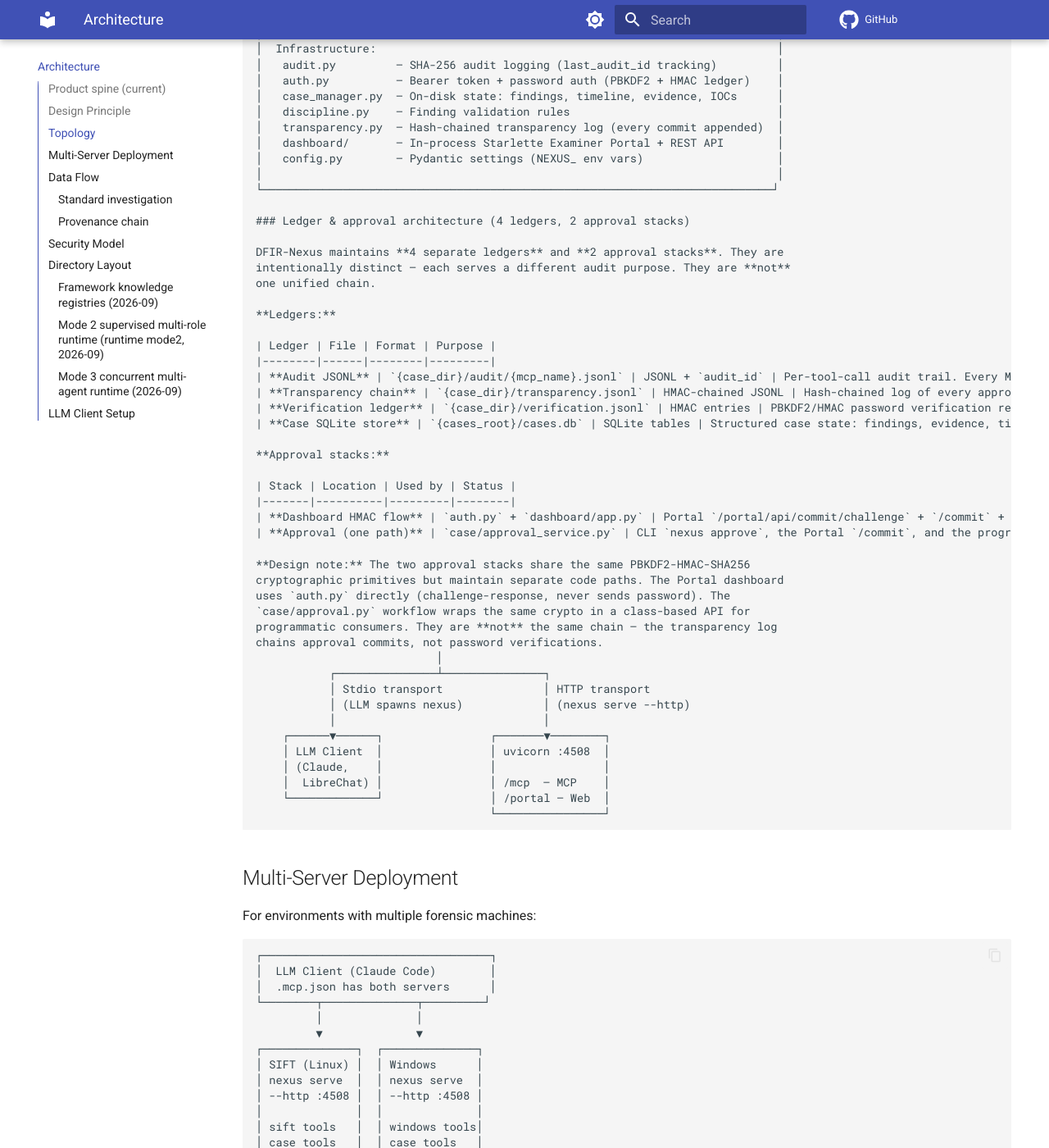
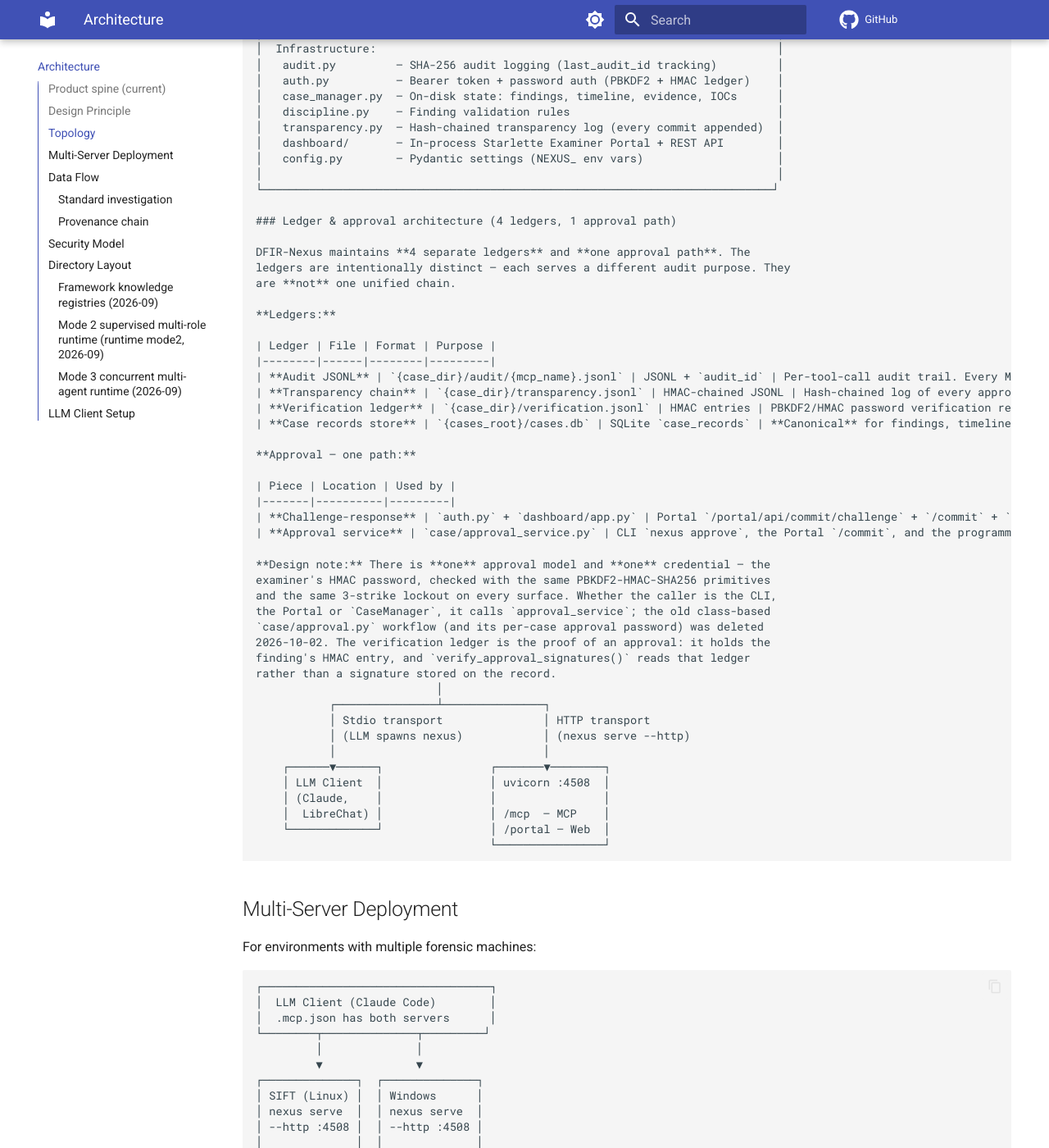
Before and after one commit to Ganron007/DFIR-Nexus, an MkDocs documentation site: the page built from Docs/ARCHITECTURE.md, in a window 1280 px wide and 1400 px high, scrolled down 4159 px. Shown: the whole window at 82% size. Built offline with MkDocs 1.6.1 and Material for MkDocs 9.7.7, drawn with Linux system fonts in a browser that asks for light colours; comment, search, counter and statistics services are not loaded.

Commit message:
Describe the one approval path and the records store in the architecture doc.

```diff
--- a/Docs/ARCHITECTURE.md
+++ b/Docs/ARCHITECTURE.md
@@ -191,11 +191,11 @@ flowchart TD
 │                                                                             │
 └────────────────────────────────────────────────────────────────────────────┘
 
-### Ledger & approval architecture (4 ledgers, 2 approval stacks)
+### Ledger & approval architecture (4 ledgers, 1 approval path)
 
-DFIR-Nexus maintains **4 separate ledgers** and **2 approval stacks**. They are
-intentionally distinct — each serves a different audit purpose. They are **not**
-one unified chain.
+DFIR-Nexus maintains **4 separate ledgers** and **one approval path**. The
+ledgers are intentionally distinct — each serves a different audit purpose. They
+are **not** one unified chain.
 
 **Ledgers:**
 
@@ -204,21 +204,23 @@ one unified chain.
 | **Audit JSONL** | `{case_dir}/audit/{mcp_name}.jsonl` | JSONL + `audit_id` | Per-tool-call audit trail. Every MCP tool execution gets a unique `audit_id`. Findings must reference real `audit_id`s (fabricated IDs are rejected by discipline rules). |
 | **Transparency chain** | `{case_dir}/transparency.jsonl` | HMAC-chained JSONL | Hash-chained log of every approval commit. Each entry links to the previous entry's hash — tampering breaks the chain. |
 | **Verification ledger** | `{case_dir}/verification.jsonl` | HMAC entries | PBKDF2/HMAC password verification records. `auth.py:reset_password` re-HMACs all entries when the password changes. Used by the challenge-response approval flow. |
-| **Case SQLite store** | `{cases_root}/cases.db` | SQLite tables | Structured case state: findings, evidence, timeline, IOCs, TODOs. Dual-write: JSON files on disk + SQLite for query. |
+| **Case records store** | `{cases_root}/cases.db` | SQLite `case_records` | **Canonical** for findings, timeline events, todos and IOCs, holding the whole record document. The flat JSON files are generated mirrors; the typed `findings` table is a projection. |
 
-**Approval stacks:**
+**Approval — one path:**
 
-| Stack | Location | Used by | Status |
-|-------|----------|---------|--------|
-| **Dashboard HMAC flow** | `auth.py` + `dashboard/app.py` | Portal `/portal/api/commit/challenge` + `/commit` + `/case/seal` | **Active** — the primary examiner approval path. Challenge-response: server issues nonce → examiner computes `HMAC-SHA256(PBKDF2(password, salt, 600000), nonce)` → server verifies. |
-| **Approval (one path)** | `case/approval_service.py` | CLI `nexus approve`, the Portal `/commit`, and the programmatic `CaseManager.approve_finding` | **The only approval implementation.** Seal check → record write → verification-ledger entry → transparency entry, plus `require_examiner()` for the shared password + lockout. The examiner's HMAC password is the one credential; there is no per-case approval password. |
+| Piece | Location | Used by |
+|-------|----------|---------|
+| **Challenge-response** | `auth.py` + `dashboard/app.py` | Portal `/portal/api/commit/challenge` + `/commit` + `/case/seal`. The server issues a nonce; the examiner computes `HMAC-SHA256(PBKDF2(password, salt, 600000), nonce)`; the server verifies. The password never leaves the browser. |
+| **Approval service** | `case/approval_service.py` | CLI `nexus approve`, the Portal `/commit`, and the programmatic `CaseManager.approve_finding`. **The only approval implementation:** seal check → record write → verification-ledger entry → transparency entry, plus `require_examiner()` for the shared password + lockout. |
 
-**Design note:** The two approval stacks share the same PBKDF2-HMAC-SHA256
-cryptographic primitives but maintain separate code paths. The Portal dashboard
-uses `auth.py` directly (challenge-response, never sends password). The
-`case/approval.py` workflow wraps the same crypto in a class-based API for
-programmatic consumers. They are **not** the same chain — the transparency log
-chains approval commits, not password verifications.
+**Design note:** There is **one** approval model and **one** credential — the
+examiner's HMAC password, checked with the same PBKDF2-HMAC-SHA256 primitives
+and the same 3-strike lockout on every surface. Whether the caller is the CLI,
+the Portal or `CaseManager`, it calls `approval_service`; the old class-based
+`case/approval.py` workflow (and its per-case approval password) was deleted
+2026-10-02. The verification ledger is the proof of an approval: it holds the
+finding's HMAC entry, and `verify_approval_signatures()` reads that ledger
+rather than a signature stored on the record.
                            │
            ┌───────────────┴───────────────┐
            │ Stdio transport               │ HTTP transport
```
